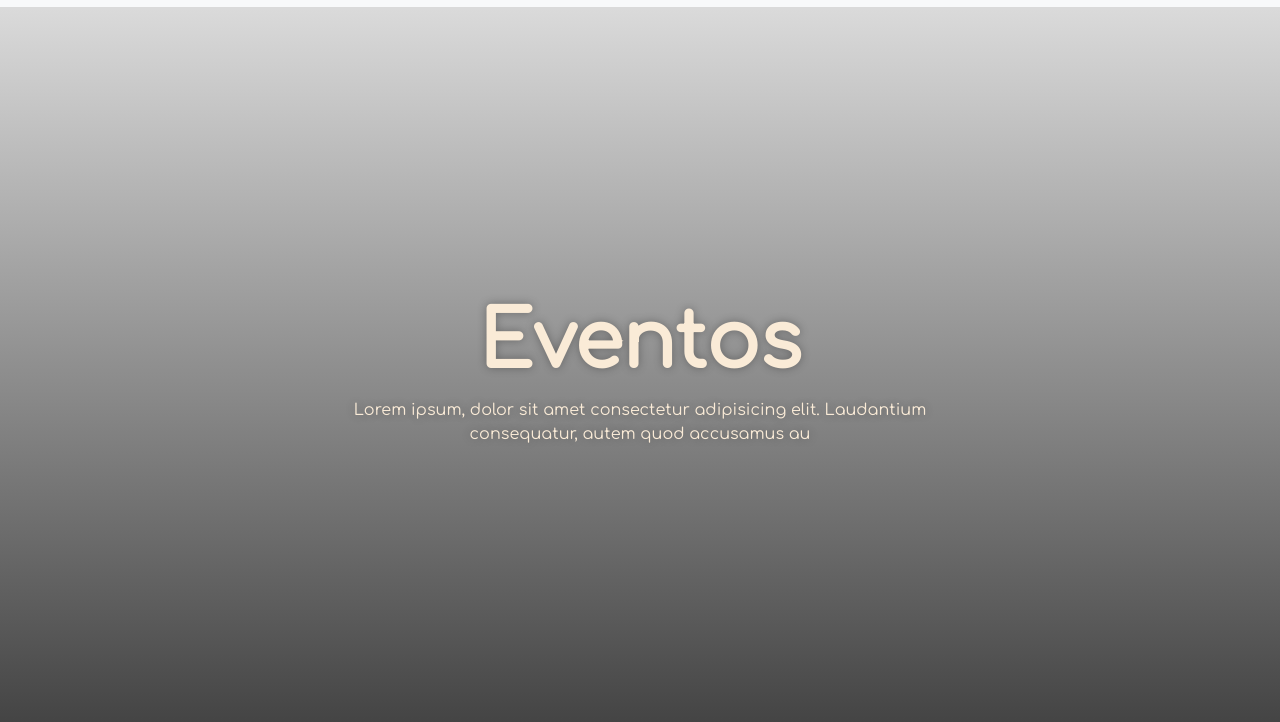
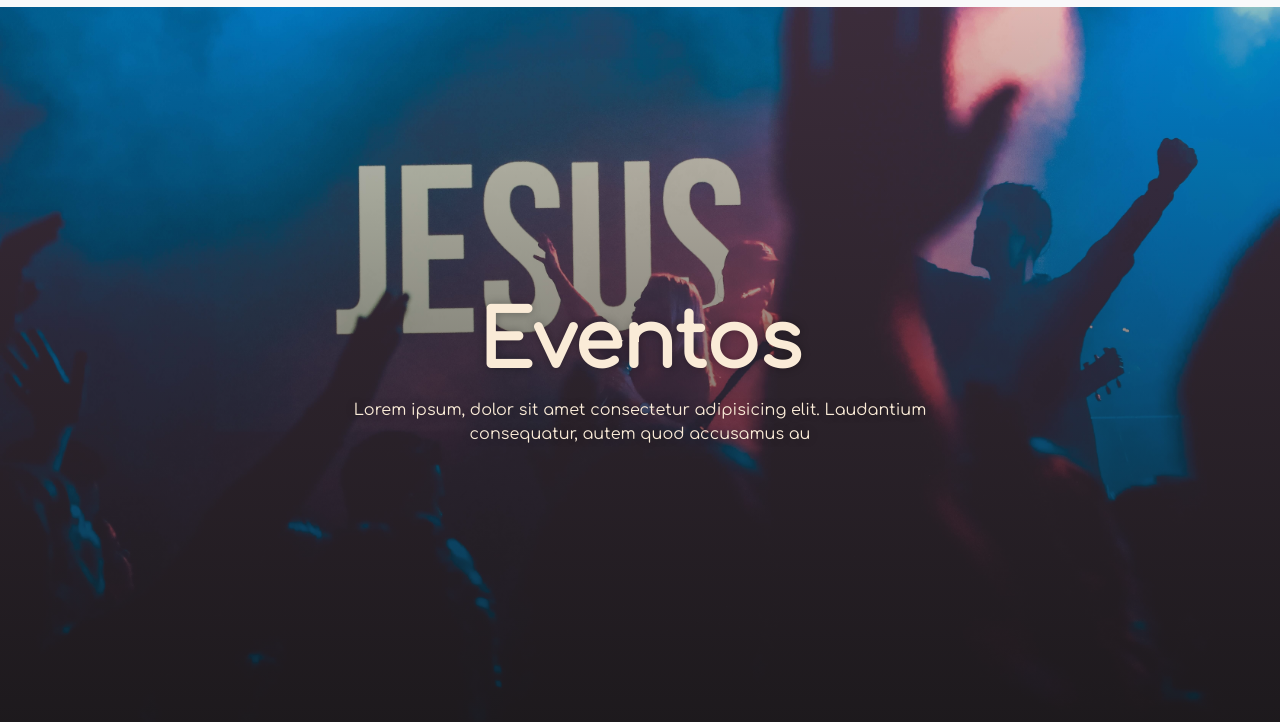
Before and after one commit to NahuelNavarro/Catedral-Ciudadela, a website: page pages/eventos.html in a window 1280 px wide. Shown: the part 78-800 px from the top of the page. Drawn offline with nearby package versions, Linux system fonts and the light colour scheme; the site is published under a folder, as on GitHub Pages, so addresses that start at the root find nothing.

Commit message:
completando

```diff
--- a/scss/layout/_eventos.scss
+++ b/scss/layout/_eventos.scss
@@ -14,7 +14,7 @@
   }
 
  .eventos{
-  background-image: linear-gradient(rgba(0,0,0,0.1),rgba(19, 19, 19, 0.842)),url(/img/eventopok.jpg);
+  background-image: linear-gradient(rgba(0,0,0,0.1),rgba(19, 19, 19, 0.842)),url(../img/eventopok.jpg);
   display: flex;
   width: 100%;
   height: 100vh;
```
Also changed, not shown: css/style.css.
